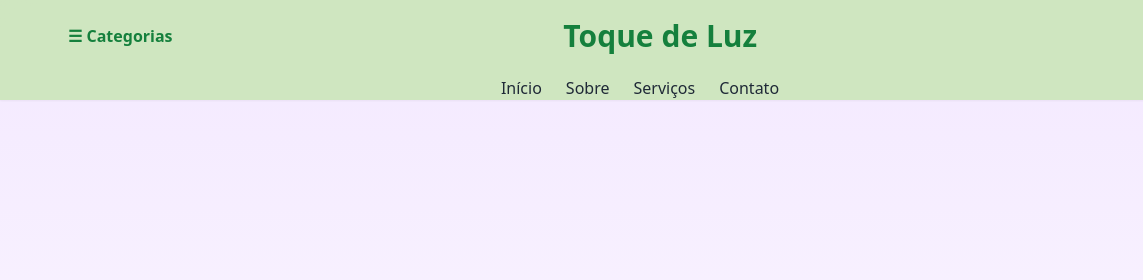
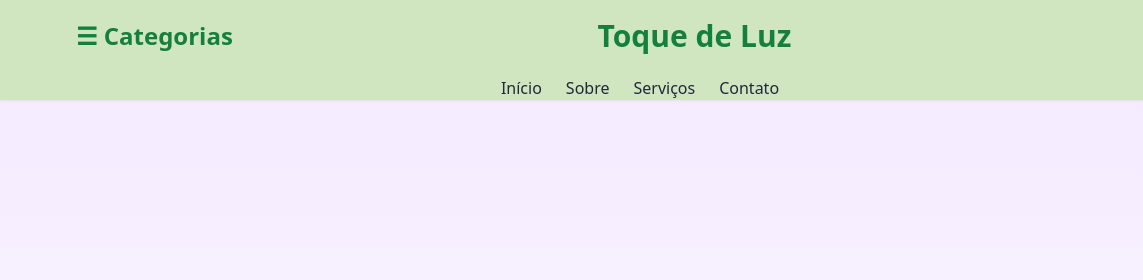
Before and after one commit to zszoro/Toque-de-Luz, a plain HTML site: page index.html in a window 1280 px wide. Shown: the top 280 px of the page, 0-1143 px from the left. Drawn offline with nearby package versions, Linux system fonts and the light colour scheme.

Commit message:
Update index.html

```diff
--- a/index.html
+++ b/index.html
@@ -14,7 +14,7 @@
 
     <!-- Botão do menu maior -->
     <button id="menu-button" onclick="toggleCategoryForm()"
-      class="text-green-700 font-bold hover:text-green-900 text-1xl leading-none">
+      class="text-green-700 font-bold hover:text-green-900 text-2xl py-0 px-2">
       ☰ Categorias
     </button>
 
```
